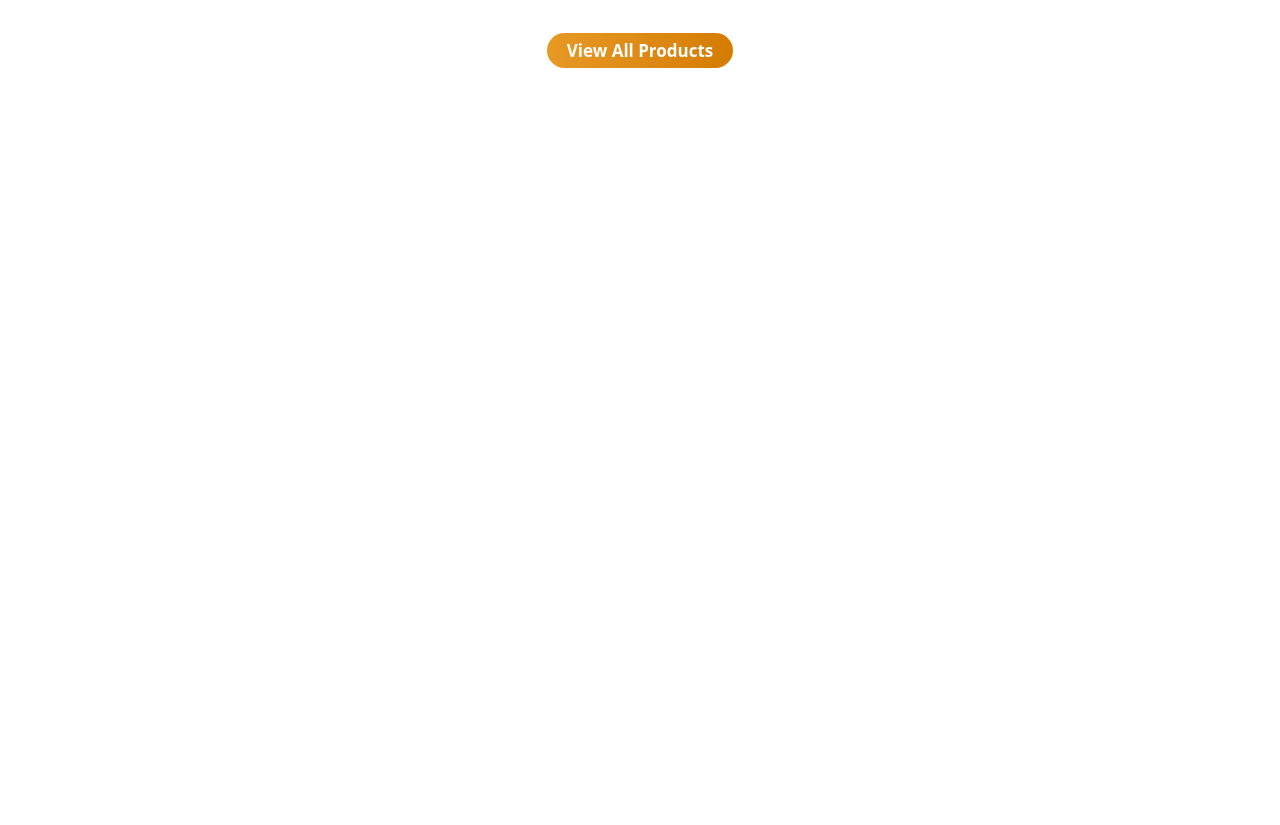
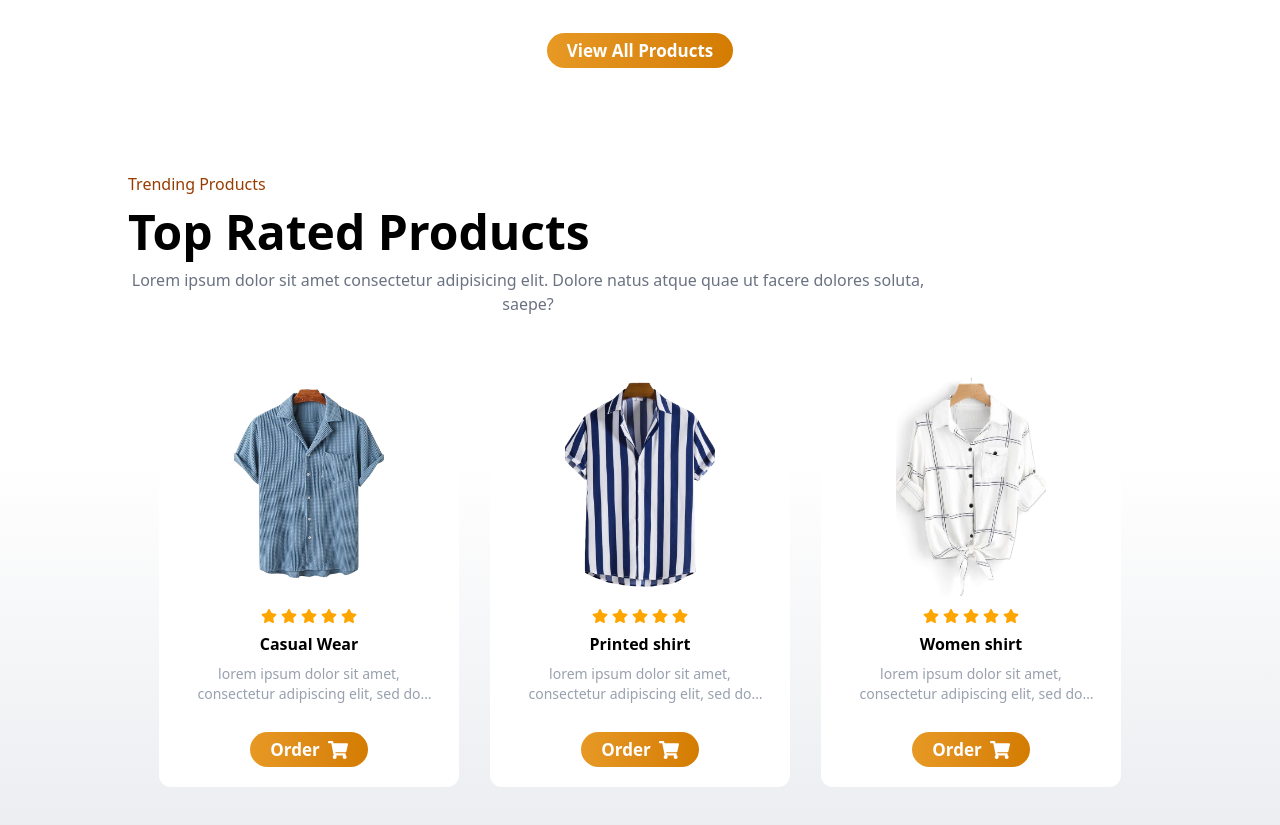
Before and after one commit to saba-ramezani/Clothing-Store, a React (Vite) app: page / in a window 1280 px wide. Shown: the part 1180-2005 px from the top of the page. Before the commit the page ends 1248 px from the top, so only its background shows below. Built offline with nearby package versions, Linux system fonts and the light colour scheme.

Commit message:
added topProducts section

```diff
--- a/src/App.jsx
+++ b/src/App.jsx
@@ -1,4 +1,5 @@
 import { Navbar, Hero, Products } from './components'
+import TopProducts from './components/TopProducts/TopProducts'
 
 const App = () => {
   return (
@@ -6,6 +7,7 @@ const App = () => {
       <Navbar/>
       <Hero />
       <Products />
+      <TopProducts />
     </div>
   )
 }
--- a/src/assets/index.js
+++ b/src/assets/index.js
@@ -9,3 +9,7 @@ export {default as womenImg1} from './women/women.png'
 export {default as womenImg2} from './women/women2.jpg'
 export {default as womenImg3} from './women/women3.jpg'
 export {default as womenImg4} from './women/women4.jpg'
+
+export {default as shirtImg1} from './shirt/shirt.png'
+export {default as shirtImg2} from './shirt/shirt2.png'
+export {default as shirtImg3} from './shirt/shirt3.png'
--- a/src/components/Hero/Carousel.jsx
+++ /dev/null
@@ -1,51 +0,0 @@
-import { SwiperSlide, Swiper } from "swiper/react"
-import 'swiper/css';
-import 'swiper/css/navigation';
-
-import { Navigation, Autoplay, Pagination } from 'swiper/modules';
-
-
-
-const Carousel = () => {
-
-  return (
-    <div className="h-[600px] bg-white">
-        <Swiper
-            loop={true}
-            centeredSlides={true}
-            autoplay={{
-                delay: 4000,
-                disableOnInteraction: false,
-            }}
-
-            navigation={true}
-            modules={[Autoplay, Pagination, Navigation]}
-            className="h-[50%]"
-        >
-            <SwiperSlide>
-                <img src={"/images/carousel_1.jpg"} alt="" />
-            </SwiperSlide>
-            <SwiperSlide>
-                <img src={"/images/carousel_2.jpg"} alt="" />
-            </SwiperSlide>
-            <SwiperSlide>
-                <img src={"/images/carousel_3.jpg"} alt="" />
-            </SwiperSlide>
-            <SwiperSlide>
-                <video controls muted={true}>
-                    <source src="/images/carousel_vid.mp4" type="video/mp4" />
-                </video>
-            </SwiperSlide>
-            <SwiperSlide>
-                <img src={"/images/carousel_4.jpg"} alt="" />
-            </SwiperSlide>
-            <SwiperSlide>
-                <img src={"/images/carousel_5.jpg"} alt="" />
-            </SwiperSlide>
-        </Swiper>
-        <div className="h-[50%] bg-gradient-to-b from-black to-background" />
-    </div>
-  )
-}
-
-export default Carousel
--- a/src/components/Hero/Hero.jsx
+++ b/src/components/Hero/Hero.jsx
@@ -30,7 +30,7 @@ const Hero = () => {
                   <div className='flex flex-col justify-center max-w-[500px] gap-6'>
                     <h1 className='font-bold text-6xl leading-20'>{item.title}</h1>
                     <p className='text-lg'>{item.description}</p>
-                    <button className='flex w-fit justify-center items-center bg-gradient-to-r from-[#e79924] to-[#d47c01] h-[35px] px-5 rounded-[20px] gap-2'>
+                    <button className='flex cursor-pointer w-fit justify-center items-center bg-gradient-to-r from-[#e79924] to-[#d47c01] h-[35px] px-5 rounded-[20px] gap-2'>
                       <span className='text-white font-semibold text-[17px]'>Order</span>
                       <FaShoppingCart size={20} className='text-white' />
                     </button>
--- /dev/null
+++ b/src/components/TopProducts/TopProducts.jsx
@@ -0,0 +1,49 @@
+import { ProductsData, TopProductsData } from '../data'
+import { FaStar } from "react-icons/fa";
+import { FaShoppingCart } from "react-icons/fa";
+
+
+
+const TopProducts = () => {
+  return (
+    <div className='relative flex flex-col my-16'>
+      <div className='flex justify-center items-start flex-col my-10 mx-[10%] w-[80%]'>
+        <h6 className='text-md text-amber-800 font-medium'>Trending Products</h6>
+        <h1 className='font-bold text-5xl leading-18'>Top Rated Products</h1>
+        <p className='max-w-[800px] text-center text-gray-500'>Lorem ipsum dolor sit amet consectetur adipisicing elit. Dolore natus atque quae ut facere dolores soluta, saepe?</p>
+      </div>
+      <div className='flex flex-row justify-evenly items-center mx-[10%] w-[80%]'>
+        {TopProductsData.map((topProduct) => (
+          <TopProductCard product={topProduct} key={topProduct.id} />
+        )) }
+      </div>
+      <div className='absolute top-[50%] -z-10 w-full h-[500px] bg-gradient-to-b from-white to-gray-200' />
+    </div>
+  )
+}
+
+
+const TopProductCard = ({product}) => {
+  return(
+    <div className='flex flex-col space-y-3 bg-white max-w-[300px] rounded-xl p-5 justify-end items-center'>
+      <img className='h-[220px] w-[150px] object-cover rounded-md' src={product.img} alt="" />
+      <div className='flex flex-col gap-2 items-center'>
+        <div className='flex items-center gap-1 font-semibold'>
+          <FaStar color='orange' />
+          <FaStar color='orange' />
+          <FaStar color='orange' />
+          <FaStar color='orange' />
+          <FaStar color='orange' />
+        </div>
+        <h6 className='font-bold text-md'>{product.title}</h6>
+        <p className='text-sm text-center text-gray-400 line-clamp-2'>{product.description}</p>
+        <button className='flex mt-5 cursor-pointer w-fit justify-center items-center bg-gradient-to-r from-[#e79924] to-[#d47c01] h-[35px] px-5 rounded-[20px] gap-2'>
+          <span className='text-white font-semibold text-[17px]'>Order</span>
+          <FaShoppingCart size={20} className='text-white' />
+        </button>
+      </div>
+    </div>
+  )
+}
+
+export default TopProducts
--- a/src/components/data.js
+++ b/src/components/data.js
@@ -1,4 +1,4 @@
-import { heroSaleImg, heroShoppingImg, heroWomenImg, womenImg1, womenImg2, womenImg3, womenImg4 } from "../assets";
+import { heroSaleImg, heroShoppingImg, heroWomenImg, shirtImg1, shirtImg2, shirtImg3, womenImg1, womenImg2, womenImg3, womenImg4 } from "../assets";
 
 export const Menu = [
   {
@@ -117,3 +117,27 @@ export const ProductsData = [
     aosDelay: "800",
   },
 ];
+
+export const TopProductsData = [
+  {
+    id: 1,
+    img: shirtImg1,
+    title: "Casual Wear",
+    description:
+      "lorem ipsum dolor sit amet, consectetur adipiscing elit, sed do eiusmod tempor incididunt ut labore et dolore magna aliqua.",
+  },
+  {
+    id: 2,
+    img: shirtImg2,
+    title: "Printed shirt",
+    description:
+      "lorem ipsum dolor sit amet, consectetur adipiscing elit, sed do eiusmod tempor incididunt ut labore et dolore magna aliqua.",
+  },
+  {
+    id: 3,
+    img: shirtImg3,
+    title: "Women shirt",
+    description:
+      "lorem ipsum dolor sit amet, consectetur adipiscing elit, sed do eiusmod tempor incididunt ut labore et dolore magna aliqua.",
+  },
+];
```
